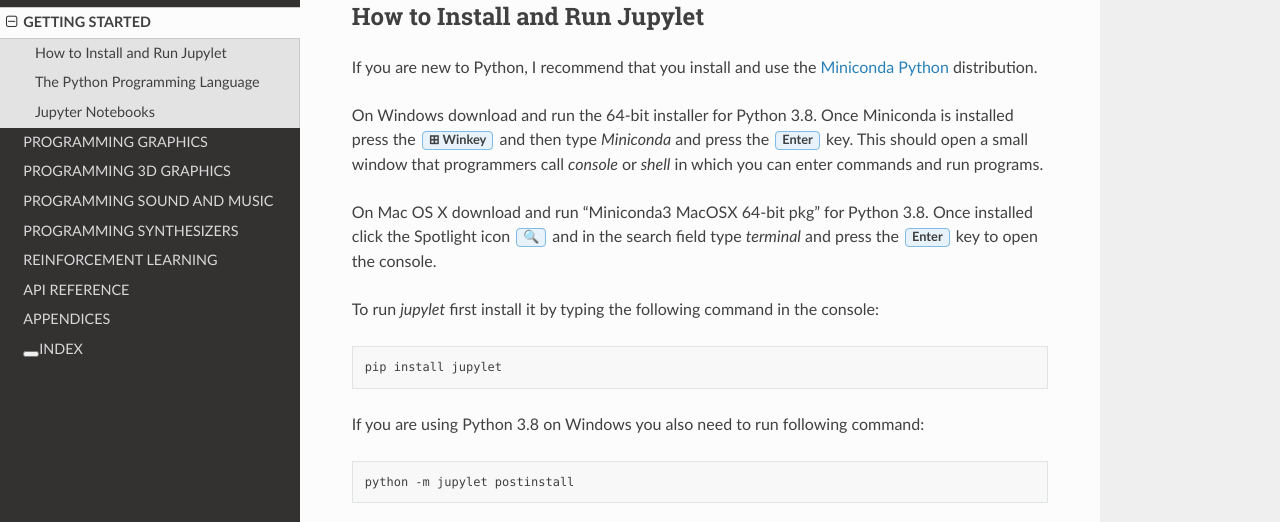
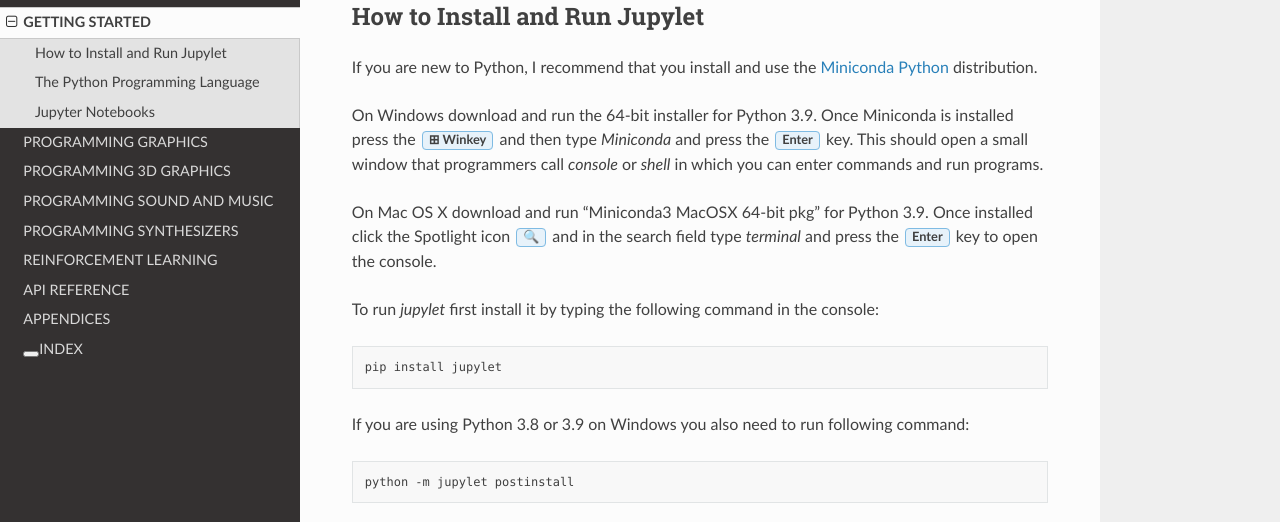
Before and after one commit to nir/jupylet, a Sphinx documentation site: the page built from docs/programmers_reference_guide/getting_started.rst, in a window 1280 px wide and 900 px high. Shown: the part 160-682 px from the top of the window. Built offline with Sphinx 7.4.7 and the Read the Docs theme 2.0.0, drawn with Linux system fonts in a browser that asks for light colours.

Commit message:
prepare for python 3.9 release

```diff
--- a/docs/conf.py
+++ b/docs/conf.py
@@ -23,7 +23,7 @@
 author = 'Nir Aides'
 
 # The full version, including alpha/beta/rc tags
-release = 'v0.8.7'
+release = 'v0.8.8'
 
 
 # -- General configuration ---------------------------------------------------
--- a/docs/programmers_reference_guide/getting_started.rst
+++ b/docs/programmers_reference_guide/getting_started.rst
@@ -8,13 +8,13 @@
 `Miniconda Python <https://docs.conda.io/en/latest/miniconda.html>`_
 distribution.
 
-On Windows download and run the 64-bit installer for Python 3.8. Once
+On Windows download and run the 64-bit installer for Python 3.9. Once
 Miniconda is installed press the :guilabel:`⊞ Winkey` and then type
 *Miniconda* and press the :guilabel:`Enter` key. This should open a small
 window that programmers call *console* or *shell* in which you can enter
 commands and run programs.
 
-On Mac OS X download and run "Miniconda3 MacOSX 64-bit pkg" for Python 3.8.
+On Mac OS X download and run "Miniconda3 MacOSX 64-bit pkg" for Python 3.9.
 Once installed click the Spotlight icon :guilabel:`🔍` and in the search field
 type *terminal* and press the :guilabel:`Enter` key to open the console.
 
@@ -25,7 +25,7 @@
 
     pip install jupylet
 
-If you are using Python 3.8 on Windows you also need to run following command:
+If you are using Python 3.8 or 3.9 on Windows you also need to run following command:
 
 .. code-block:: bash
 
--- a/docs/programmers_reference_guide/rl.rst
+++ b/docs/programmers_reference_guide/rl.rst
@@ -320,7 +320,7 @@
 
 .. code-block:: bash
 
-    conda create -y -n jpl python=3.8 pip
+    conda create -y -n jpl python=3.9 pip
     conda activate jpl
 
     pip install jupylet
--- a/jupylet/__init__.py
+++ b/jupylet/__init__.py
@@ -33,7 +33,7 @@
 from .env import is_remote, has_display, is_numpy_openblas
 
 
-VERSION = '0.8.7'
+VERSION = '0.8.8'
 
 
 if platform.system() == 'Linux' and not has_display():
```
Also changed, not shown: README.md (+8 -5 lines), setup.py (+4 -3 lines).
